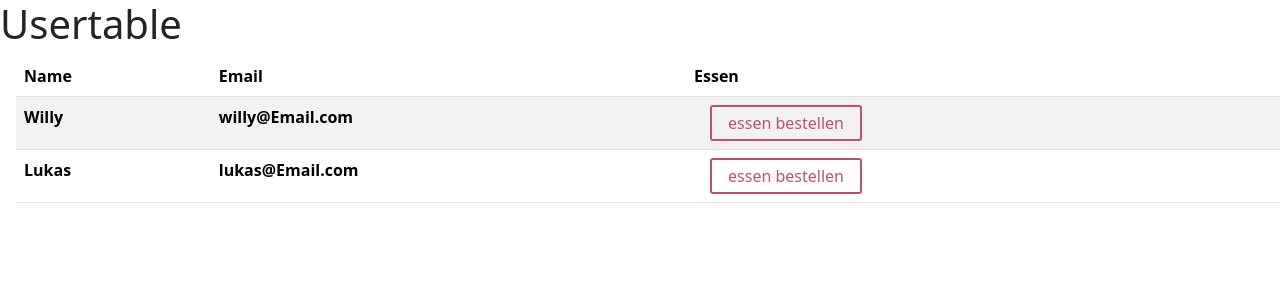
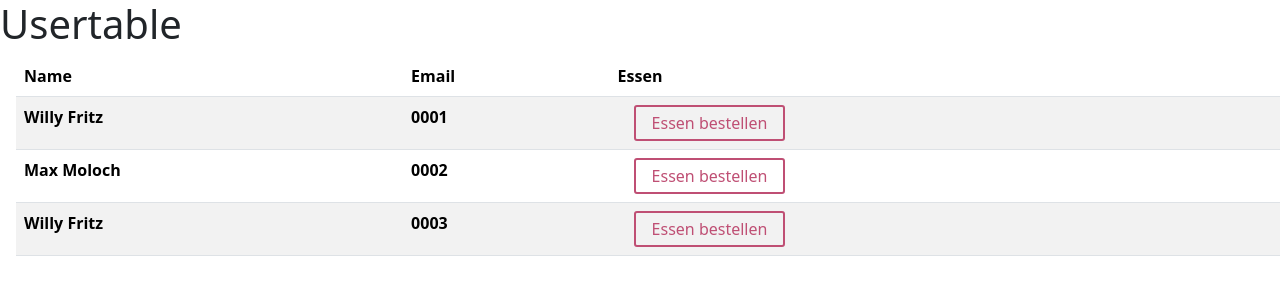
Before and after one commit to WillyKirchner/Softwaretechnik_Praktikum, a React (Create React App) app in the folder frontend/: page /#/ in a window 1280 px wide. Shown: the top 300 px of the page. Built offline with nearby package versions, Linux system fonts and the light colour scheme.

Commit message:
Added better logic to table

```diff
--- a/frontend/src/components/UsersTable.js
+++ b/frontend/src/components/UsersTable.js
@@ -3,25 +3,18 @@ import styled from 'styled-components';
 import PropTypes from 'prop-types';
 import { Table, Button } from 'react-bootstrap';
 import 'bootstrap/dist/css/bootstrap.min.css';
+import TableRow from "./helperComponents/TableRow";
+
+const testObject = [
+    { name: 'Willy Fritz', id: '0001' },
+    { name: 'Max Moloch', id: '0002' },
+    { name: 'Willy Fritz', id: '0003' },
+]
 
 const StyledTable = styled(Table)`
     background: transparent;
     margin: 0 1em;
     padding: 0.25em 1em;
-`
-
-const StyledButton = styled(Button)`
-    background: transparent;
-    border-radius: 3px;
-    border: 2px solid #BF4F74;
-    color: #BF4F74;
-    margin: 0 1em;
-    padding: 0.25em 1em;
-    &:hover {
-        border: 2px solid #BF4F74;
-        color: #FFFFFF;
-        background: #BF4F74;
-    }
 `
 
 const UsersTable = props => {
@@ -39,16 +32,7 @@ const UsersTable = props => {
                     </tr>
                 </thead>
                 <tbody>
-                    <tr>
-                        <th>Willy</th>
-                        <th>willy@Email.com</th>
-                        <th><StyledButton> essen bestellen </StyledButton></th>
-                    </tr>
-                    <tr>
-                        <th>Lukas</th>
-                        <th>lukas@Email.com</th>
-                        <th><StyledButton> essen bestellen </StyledButton></th>
-                    </tr>
+                {testObject.map(user => (<TableRow user={user}/>))}
                 </tbody>
             </StyledTable>
         </>
@@ -56,7 +40,7 @@ const UsersTable = props => {
 }
 
 UsersTable.propTypes = {
-    users: PropTypes.object,
+    users: PropTypes.array,
 }
 
 export default UsersTable;
--- /dev/null
+++ b/frontend/src/components/helperComponents/OrderFoodButton.js
@@ -0,0 +1,37 @@
+import react from 'react';
+import styled from 'styled-components';
+import PropTypes from 'prop-types';
+import { Button } from 'react-bootstrap';
+import 'bootstrap/dist/css/bootstrap.min.css';
+
+const StyledButton = styled(Button)`
+    background: transparent;
+    border-radius: 3px;
+    border: 2px solid #BF4F74;
+    color: #BF4F74;
+    margin: 0 1em;
+    padding: 0.25em 1em;
+    &:hover {
+        border: 2px solid #BF4F74;
+        color: #FFFFFF;
+        background: #BF4F74;
+    }
+`
+
+const OrderFoodButton = props => {
+    const { id } = props;
+
+    const sendOrder = () => {
+        // Rest anfrage mit id um essen zu bestellen
+    };
+
+    return (
+        <StyledButton> Essen bestellen </StyledButton>
+    )
+}
+
+OrderFoodButton.propTypes = {
+    id: PropTypes.string,
+}
+
+export default OrderFoodButton;
--- /dev/null
+++ b/frontend/src/components/helperComponents/TableRow.js
@@ -0,0 +1,21 @@
+import react from 'react';
+import PropTypes from 'prop-types';
+import OrderFoodButton from "./OrderFoodButton";
+
+const UsersTable = props => {
+    const { user } = props;
+
+    return (
+        <tr>
+            <th>{user.name}</th>
+            <th>{user.id}</th>
+            <th><OrderFoodButton id={user.id}/></th>
+        </tr>
+    )
+}
+
+UsersTable.propTypes = {
+    user: PropTypes.object,
+}
+
+export default UsersTable;
```
Also changed, not shown: frontend/src/components/helperComponents/Table.js (deleted).
